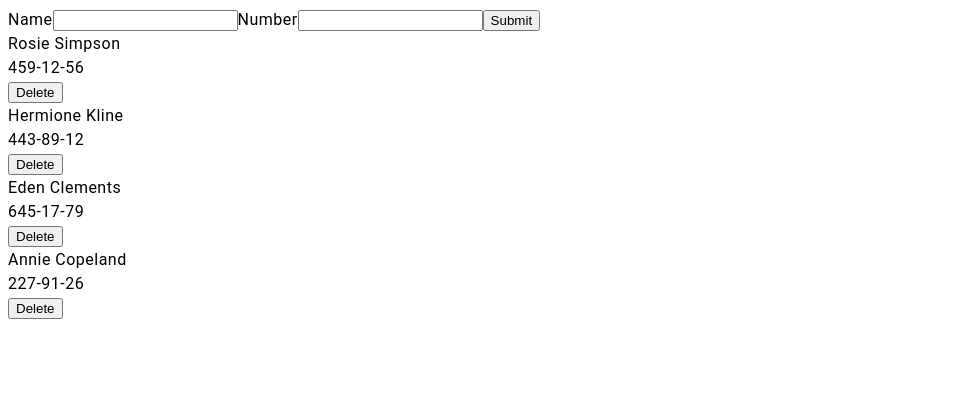
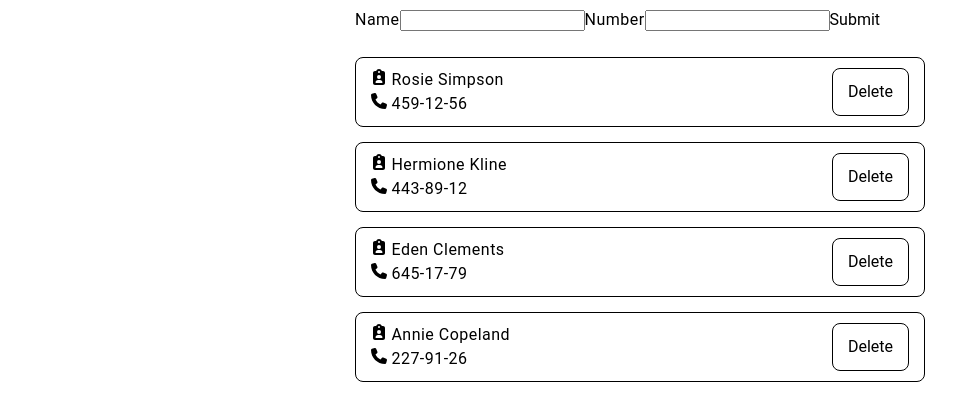
Before and after one commit to Viktor-WEB-D-E-V/phonebook, a React (Vite) app: page / in a window 1280 px wide. Shown: the top 420 px of the page, without its empty margins (0-980 px from the left). Built offline with nearby package versions, Linux system fonts and the light colour scheme.

Commit message:
Add basic styling for ContactList and ContactListItem components

```diff
--- a/package.json
+++ b/package.json
@@ -12,7 +12,8 @@
   "dependencies": {
     "formik": "^2.4.6",
     "react": "^19.0.0",
-    "react-dom": "^19.0.0"
+    "react-dom": "^19.0.0",
+    "react-icons": "^5.5.0"
   },
   "devDependencies": {
     "@eslint/js": "^9.22.0",
--- a/src/App.jsx
+++ b/src/App.jsx
@@ -18,11 +18,11 @@ function App() {
   };
 
   return (
-    <>
+    <div className="container">
       <ContactForm onSubmit={submitHandler} />
       <SearchBox />
       <ContactList contactsList={contactsList} />
-    </>
+    </div>
   );
 }
 
--- a/src/components/ContactList/ContactList.css
+++ b/src/components/ContactList/ContactList.css
@@ -0,0 +1,7 @@
+.contacts-list {
+  display: flex;
+  flex-direction: column;
+  gap: 15px;
+
+  margin-top: 25px;
+}
--- a/src/components/ContactList/ContactList.jsx
+++ b/src/components/ContactList/ContactList.jsx
@@ -3,11 +3,11 @@ import ContactListItem from "../ContactListItem/ContactListItem";
 
 const ContactList = ({ contactsList }) => {
   return (
-    <>
+    <div className="contacts-list">
       {contactsList.map((contact) => {
         return <ContactListItem key={contact.id} contact={contact} />;
       })}
-    </>
+    </div>
   );
 };
 
--- a/src/components/ContactListItem/ContactListItem.css
+++ b/src/components/ContactListItem/ContactListItem.css
@@ -0,0 +1,16 @@
+.list-item {
+  display: flex;
+  justify-content: space-between;
+  gap: 10px;
+
+  border: 1px solid black;
+  border-radius: 8px;
+
+  padding: 10px 15px;
+}
+
+.remove-item {
+  border: 1px solid black;
+  padding: 10px 15px;
+  border-radius: 8px;
+}
--- a/src/components/ContactListItem/ContactListItem.jsx
+++ b/src/components/ContactListItem/ContactListItem.jsx
@@ -1,15 +1,15 @@
 import "./ContactListItem.css";
-
+import { FaClipboardUser,FaPhone   } from "react-icons/fa6";
 const ContactListItem = ({ contact }) => {
   const { name, phone } = contact;
   return (
-    <>
-      <div>
-        <p>{name}</p>
-        <p>{phone}</p>
+    <div className="list-item">
+      <div className="list-item-info">
+        <p className="item-name"><FaClipboardUser /> {name}</p>
+        <p className="item-phone"><FaPhone /> {phone}</p>
       </div>
-      <button>Delete</button>
-    </>
+      <button className="remove-item">Delete</button>
+    </div>
   );
 };
 export default ContactListItem;
--- a/src/index.css
+++ b/src/index.css
@@ -34,7 +34,6 @@ li {
 
 ul {
   padding: 0px;
-
   margin: 0px;
 }
 
@@ -43,25 +42,28 @@ img {
   max-width: 100%;
 }
 
+button,
+input[type="submit"],
+input[type="reset"] {
+  background: none;
+  color: inherit;
+  border: none;
+  padding: 0;
+  font: inherit;
+  cursor: pointer;
+  outline: inherit;
+}
+
 .visually-hidden {
   position: absolute;
-
   width: 1px;
-
   height: 1px;
-
   margin: -1px;
-
   border: 0;
-
   padding: 0;
-
   white-space: nowrap;
-
   clip-path: inset(100%);
-
   clip: rect(0 0 0 0);
-
   overflow: hidden;
 }
 
@@ -85,15 +87,14 @@ img {
 
 @media screen and (min-width: 768px) {
   .container {
-    max-width: 768px;
+    max-width: 600px;
     padding: 0 15px;
   }
 }
 
 @media screen and (min-width: 1200px) {
   .container {
-    max-width: 1200px;
-
+    max-width: 600px;
     padding: 0 15px;
   }
 }
```
Also changed, not shown: 1 other file (tests, documents, lock files or other folders).
